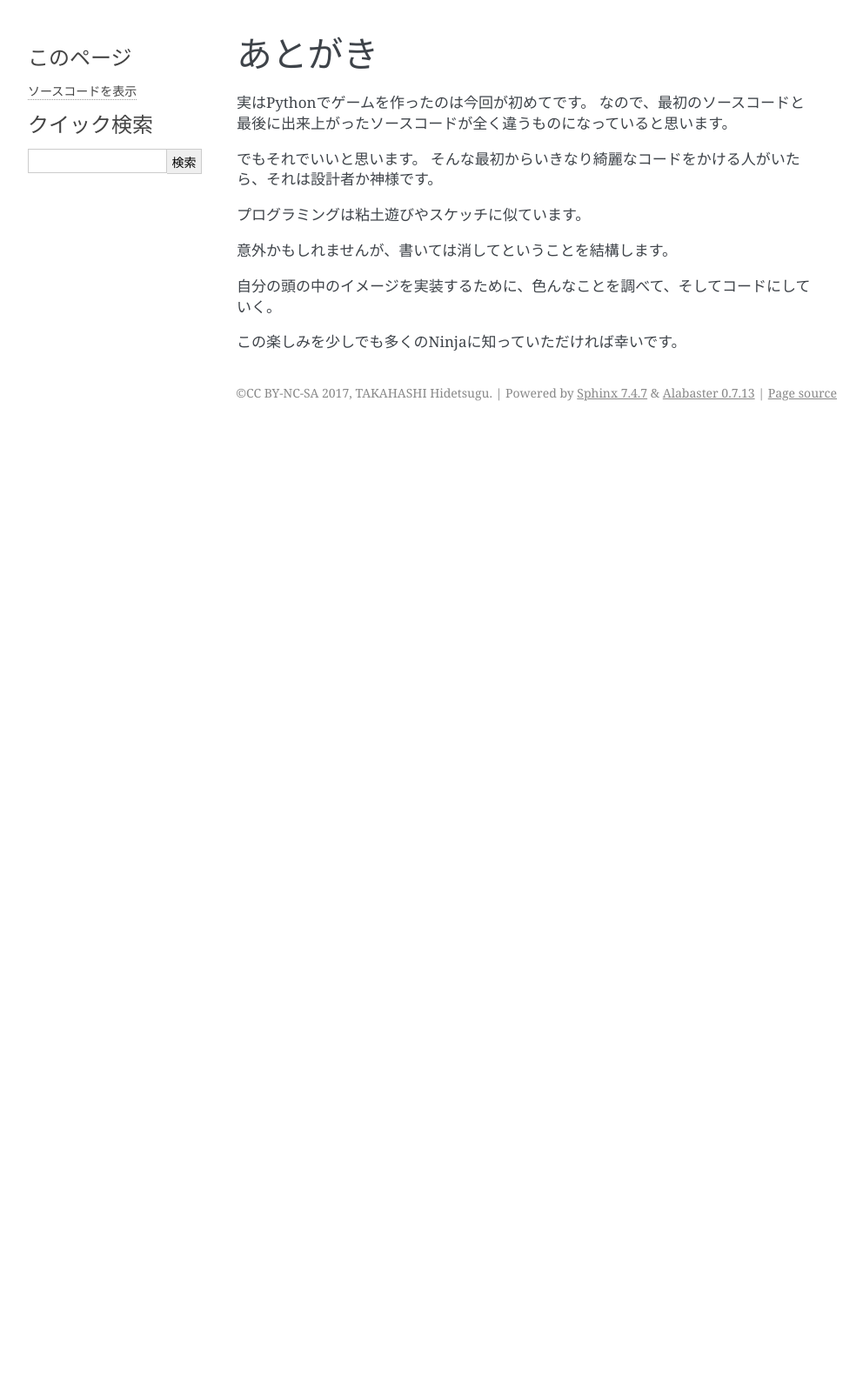
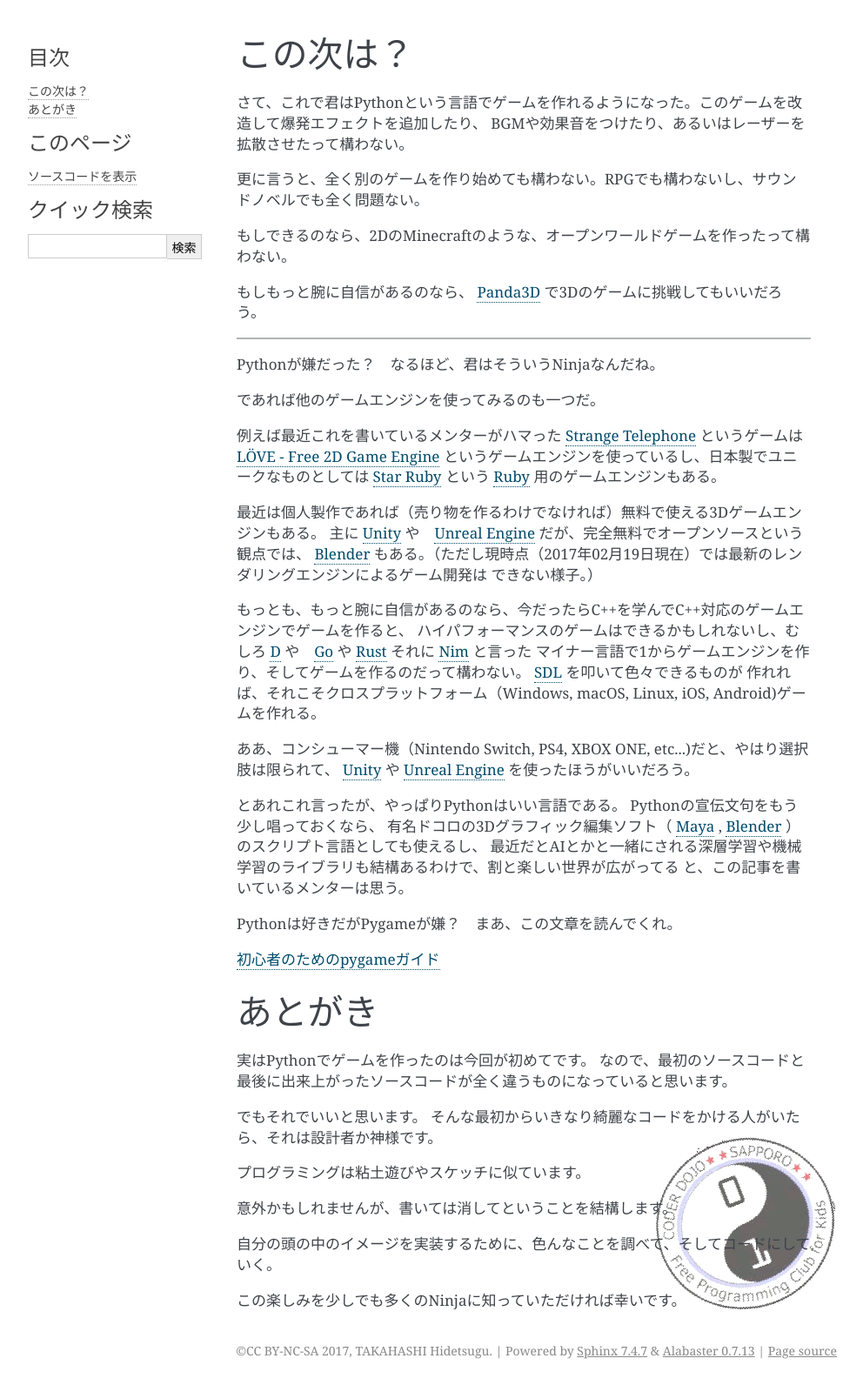
Before and after one commit to shibukawa/coder-dojo-kata-sapporo, a Sphinx documentation site: the page built from source/python/pygame/09_epilogue.rst, in a window 1280 px wide. Shown: the whole page at 87% size, without its empty margins (148-1140 px from the left). Built offline with Sphinx 7.4.7, drawn with Linux system fonts in a browser that asks for light colours; before the commit the page ends 900 px from its top, so only the background shows below that.

Commit message:
あとがき書いた

```diff
--- a/source/python/pygame/08_file_separate.rst
+++ b/source/python/pygame/08_file_separate.rst
@@ -50,7 +50,7 @@
 .. caution::
     しれっと *Razor* とスペルミスしてるのを *lazer* と直してます。
 
-    そしてload_image関数は ``toothpick.py`` ファイルに移しました。
+    そして ``load_image`` 関数は ``toothpick.py`` ファイルに移しました。
 
 ちなみに ``main.py`` の中身ですが、現段階では::
     if __name__ == '__main__':
--- a/source/python/pygame/09_epilogue.rst
+++ b/source/python/pygame/09_epilogue.rst
@@ -1,3 +1,63 @@
+この次は？
+======================
+
+さて、これで君はPythonという言語でゲームを作れるようになった。このゲームを改造して爆発エフェクトを追加したり、
+BGMや効果音をつけたり、あるいはレーザーを拡散させたって構わない。
+
+更に言うと、全く別のゲームを作り始めても構わない。RPGでも構わないし、サウンドノベルでも全く問題ない。
+
+もしできるのなら、2DのMinecraftのような、オープンワールドゲームを作ったって構わない。
+
+もしもっと腕に自信があるのなら、 Panda3D_ で3Dのゲームに挑戦してもいいだろう。
+
+.. _Panda3D: https://www.panda3d.org/
+
+-------------------------------------------
+
+Pythonが嫌だった？　なるほど、君はそういうNinjaなんだね。
+
+であれば他のゲームエンジンを使ってみるのも一つだ。
+
+例えば最近これを書いているメンターがハマった `Strange Telephone`_ というゲームは `LÖVE - Free 2D Game Engine`_
+というゲームエンジンを使っているし、日本製でユニークなものとしては `Star Ruby`_ という Ruby_ 用のゲームエンジンもある。
+
+最近は個人製作であれば（売り物を作るわけでなければ）無料で使える3Dゲームエンジンもある。
+主に Unity_ や　`Unreal Engine`_ だが、完全無料でオープンソースという観点では、
+Blender_ もある。（ただし現時点（2017年02月19日現在）では最新のレンダリングエンジンによるゲーム開発は
+できない様子。）
+
+もっとも、もっと腕に自信があるのなら、今だったらC++を学んでC++対応のゲームエンジンでゲームを作ると、
+ハイパフォーマンスのゲームはできるかもしれないし、むしろ D_ や　Go_ や Rust_ それに Nim_ と言った
+マイナー言語で1からゲームエンジンを作り、そしてゲームを作るのだって構わない。 SDL_ を叩いて色々できるものが
+作れれば、それこそクロスプラットフォーム（Windows, macOS, Linux, iOS, Android)ゲームを作れる。
+
+ああ、コンシューマー機（Nintendo Switch, PS4, XBOX ONE, etc...)だと、やはり選択肢は限られて、
+Unity_ や `Unreal Engine`_ を使ったほうがいいだろう。
+
+とあれこれ言ったが、やっぱりPythonはいい言語である。 Pythonの宣伝文句をもう少し唱っておくなら、
+有名ドコロの3Dグラフィック編集ソフト（ Maya_ , Blender_ ）のスクリプト言語としても使えるし、
+最近だとAIとかと一緒にされる深層学習や機械学習のライブラリも結構あるわけで、割と楽しい世界が広がってる
+と、この記事を書いているメンターは思う。
+
+Pythonは好きだがPygameが嫌？　まあ、この文章を読んでくれ。
+
+`初心者のためのpygameガイド`_
+
+.. _`Strange Telephone`: http://magniflop.com/st
+.. _`LÖVE - Free 2D Game Engine`: https://love2d.org/
+.. _`Star Ruby`: http://www.starruby.info/ja/
+.. _Ruby: http://www.ruby-lang.org/ja/
+.. _Unity: https://unity3d.com/jp/unity
+.. _`Unreal Engine`: https://www.unrealengine.com/ja/what-is-unreal-engine-4
+.. _Blender: https://www.blender.org/
+.. _D: http://dlang.org/
+.. _Go: https://golang.org/
+.. _Rust: https://www.rust-lang.org/en-US/
+.. _Nim: https://nim-lang.org/index.html
+.. _SDL: https://www.libsdl.org/
+.. _Maya: http://www.autodesk.co.jp/products/maya/overview
+.. _`初心者のためのpygameガイド`: http://www.unixuser.org/~euske/doc/pygame/newbieguide-j.html
+
 あとがき
 ======================
 
```
